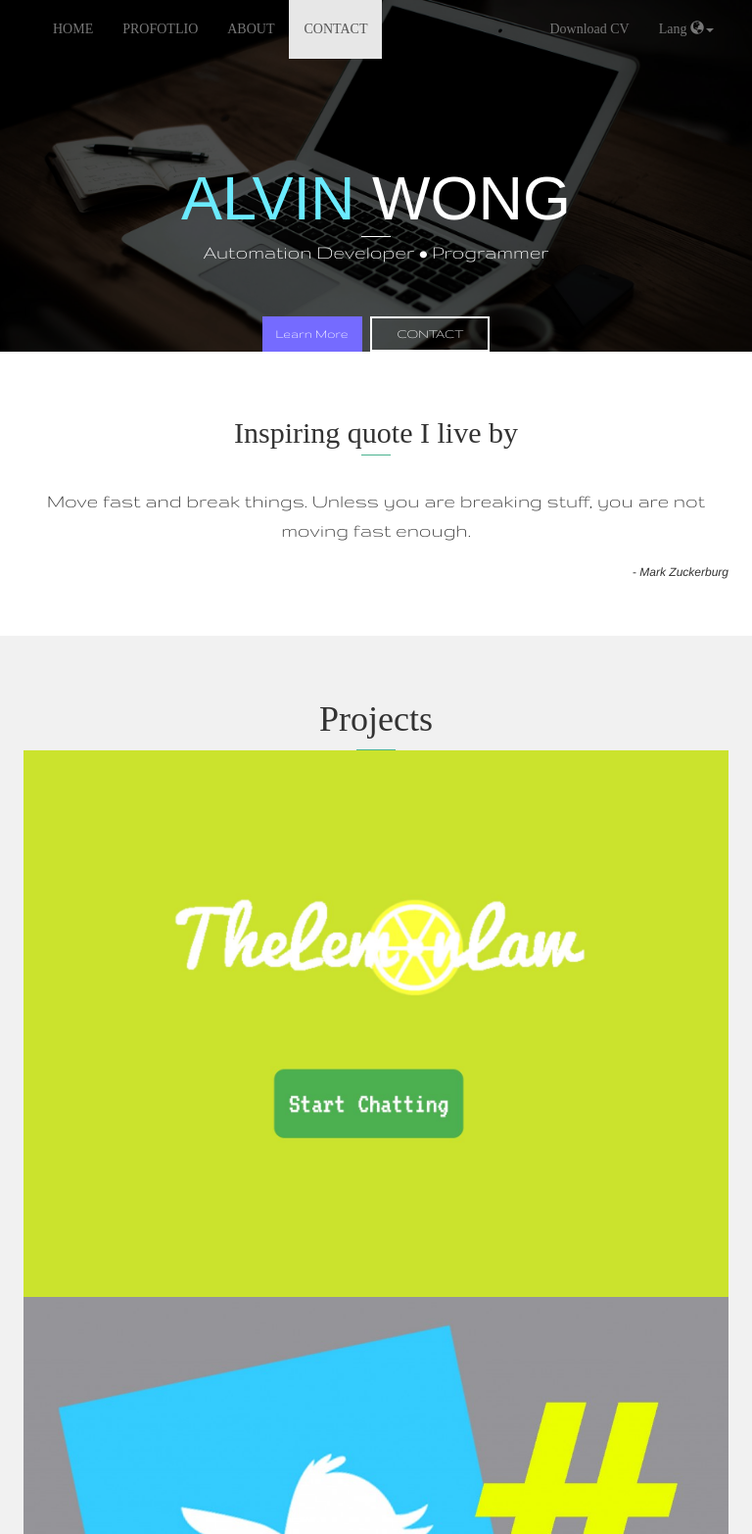
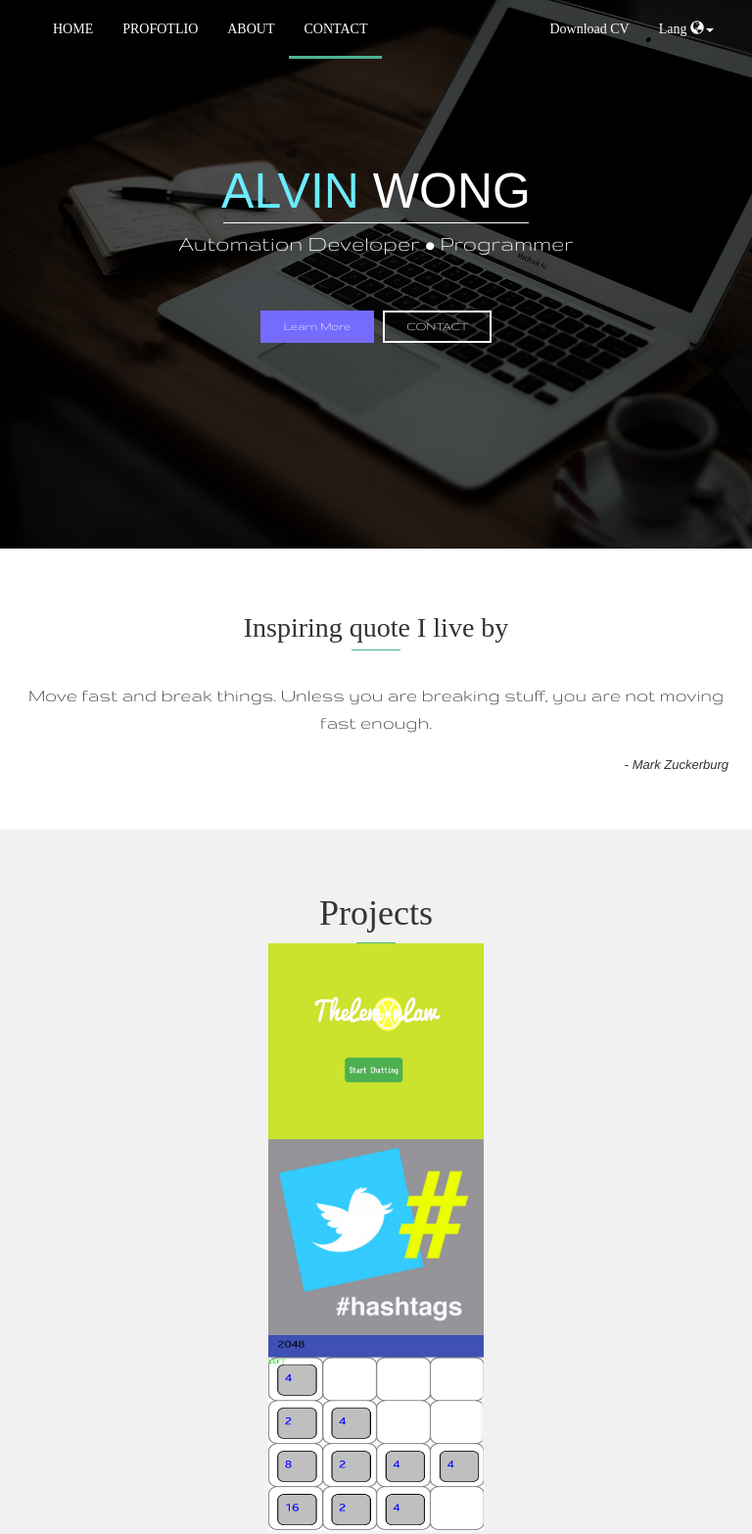
Before and after one commit to alvinwong12/MyWebsite, a website: page main.html in a window 768 px wide. Shown: the top 1566 px of the page at 98% size. Drawn offline with nearby package versions, Linux system fonts and the light colour scheme; a web font is replaced by a local one.

Commit message:
jumbotron, quote, and projects for tablet

```diff
--- a/css/main_style.css
+++ b/css/main_style.css
@@ -81,6 +81,11 @@
 		height:60%;
 	}
 }
+@media only screen and (min-width: 768px) and (max-width: 991px){
+	.jumbotron{
+		height: 70%;
+	}
+}
 @media only screen and (min-width: 1200px){
 	.jumbotron{
 		height:75%;
@@ -138,7 +143,7 @@
 
 	font-family:rhodium;
 }
-@media only screen and (min-width: 1200px){
+@media only screen and (min-width: 992px){
 	#jumbotron-navbar a{
 		color:white;
 
@@ -154,7 +159,7 @@
 		padding-bottom:20px;
 	}
 }
-@media only screen and (min-width: 1200px){
+@media only screen and (min-width: 992px){
 	.navbar-default .navbar-nav>.active>a, .navbar-default .navbar-nav>.active>a:focus, .navbar-default .navbar-nav>.active>a:hover{
 		background: transparent;
 		border-bottom:#4bb38f solid var(--navbar-padding-bottom);
@@ -162,6 +167,22 @@
 	}
 	.navbar-default .navbar-nav>.open>a, .navbar-default .navbar-nav>.open>a:focus, .navbar-default .navbar-nav>.open>a:hover{
 		background: transparent;
+	}
+}
+@media only screen and (min-width: 768px) and (max-width: 991px){
+	.navbar-default .navbar-nav>.active>a, .navbar-default .navbar-nav>.active>a:focus, .navbar-default .navbar-nav>.active>a:hover{
+		background: transparent;
+		border-bottom:#4bb38f solid var(--navbar-padding-bottom);
+		padding-bottom: calc(20px - var(--navbar-padding-bottom));
+		color: white;
+	}
+	.navbar-default .navbar-nav>.open>a, .navbar-default .navbar-nav>.open>a:focus, .navbar-default .navbar-nav>.open>a:hover{
+		background: transparent;
+		color:#4bb38f;
+	}
+	.navbar-default .navbar-nav>li> a, .navbar-default .navbar-nav>li>a:focus, .navbar-default .navbar-nav>li>a:hover{
+		color:white;
+
 	}
 }
 @media only screen and (max-width: 767px){
@@ -193,7 +214,7 @@
 	text-decoration: none;
 
 }
-@media only screen and (min-width: 1200px){
+@media only screen and (min-width: 768px){
 	#jumbotron-navbar .dropdown-menu{
 		position: absolute;
 		top: 60px;
@@ -246,6 +267,11 @@
 		font-size: 40px	;
 	}
 }
+@media only screen and (min-width: 768px) and (max-width: 991px){
+	.jumbotron .h1{
+		font-size: 50px;
+	}
+}
 .jumbotron .h1 > span{
 	color:#6BEBFF;
 }
@@ -257,6 +283,11 @@
 @media only screen and (min-width: 1200px){
 	#jumbotron-content #bar-1{
 		width:400px;
+	}
+}
+@media only screen and (min-width: 768px) and (max-width: 991px){
+	#jumbotron-content #bar-1{
+		width:312px;
 	}
 }
 @media only screen and (max-width: 767px){
@@ -274,6 +305,12 @@
 	#jumbotron-content #user-description{
 		font-size:26.5px;
 		margin-top:0.5%;
+	}
+}
+@media only screen and (min-width: 768px) and (max-width: 991px){
+	#jumbotron-content #user-description{
+		font-size:24px;
+		margin-top:0.6%;
 	}
 }
 @media only screen and (max-width: 767px){
@@ -303,10 +340,16 @@
 		font-size:14px;
 	}
 }
+@media only screen and (min-width: 768px) and (max-width: 991px){
+	#jumbotron-btns .btn1, #jumbotron-btns .btn1:visited, #jumbotron-btns .btn1:active, #jumbotron-btns .btn1:focus{
+		padding:5px 22px;
+		font-size:13px;
+	}
+}
 @media only screen and (max-width: 767px){
 	#jumbotron-btns .btn1, #jumbotron-btns .btn1:visited, #jumbotron-btns .btn1:active, #jumbotron-btns .btn1:focus{
 		padding:4px 20px;
-		font-size:11px;
+		font-size:12px;
 	}
 }
 
@@ -332,10 +375,16 @@
 		font-size:14px;
 	}
 }
+@media only screen and (min-width: 768px) and (max-width: 991px){
+	#jumbotron-btns .btn2, #jumbotron-btns .btn2:visited, #jumbotron-btns .btn2:active, #jumbotron-btns .btn2:focus{
+		padding:5px 22px;
+		font-size:13px;
+	}
+}
 @media only screen and (max-width: 767px){
 	#jumbotron-btns .btn2, #jumbotron-btns .btn2:visited, #jumbotron-btns .btn2:active, #jumbotron-btns .btn2:focus{
 		padding:4px 20px;
-		font-size:11px;
+		font-size:12px;
 	}
 }
 #jumbotron-btns .btn2:hover, #jumbotron-btns .btn2:active:hover, #jumbotron-btns .btn2:focus:hover, #jumbotron-btns .btn2:visited:hover{
@@ -359,6 +408,11 @@
 		font-size: 1.5em;
 	}
 }
+@media only screen and (min-width: 768px ) and (max-width: 991px){
+	.quote .h2{
+		font-size: 2em;
+	}
+}
 .quote #bar-2{
 	background-color: #4bb38f;
 	margin: auto;
@@ -366,6 +420,11 @@
 	margin-bottom: 1.5%;
 }
 @media only screen and (min-width: 1200px){
+	.quote #bar-2{
+		width: 45px;
+	}
+}
+@media only screen and (min-width: 768px) and (max-width: 991px){
 	.quote #bar-2{
 		width: 50px;
 	}
@@ -387,6 +446,11 @@
 		font-size:26px;
 	}
 }
+@media only screen and (min-width: 768px) and (max-width: 991px){
+	.quote #content-quote{
+		font-size:20px;
+	}
+}
 @media only screen and (max-width: 767px){
 	.quote #content-quote{
 		font-size:17px;
@@ -396,6 +460,11 @@
 @media only screen and (min-width: 1200px){
 	.quote .footer{
 		font-size: 14px;
+	}
+}
+@media only screen and (min-width: 768px) and (max-width: 991px){
+	.quote .footer{
+		font-size: 13px;
 	}
 }
 @media only screen and (max-width: 767px){
@@ -433,7 +502,20 @@
 
 	}
 }
+@media only screen and (min-width: 768px) and (max-width: 991px){
+	.projects img{
 
+		height: 200px;
+		width:220px;
+
+	}
+	.projects .img-wrapper{
+
+		height:200px;
+		width:220px;
+
+	}
+}
 @media only screen and (max-width: 767px){
 	.projects img{
 
```
